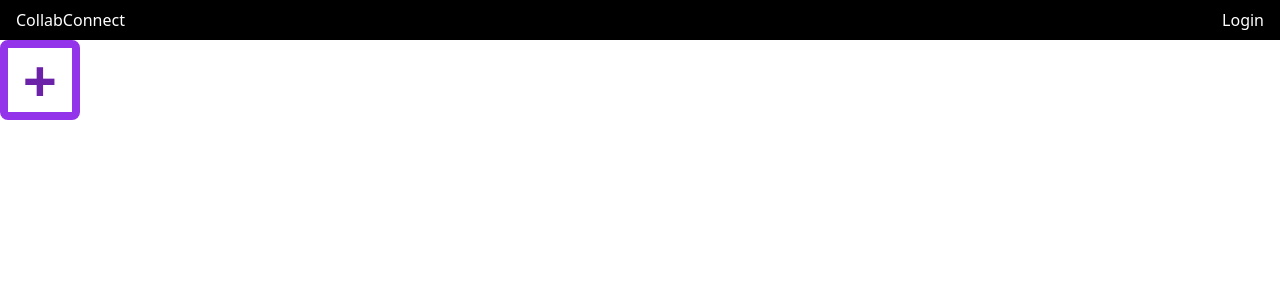
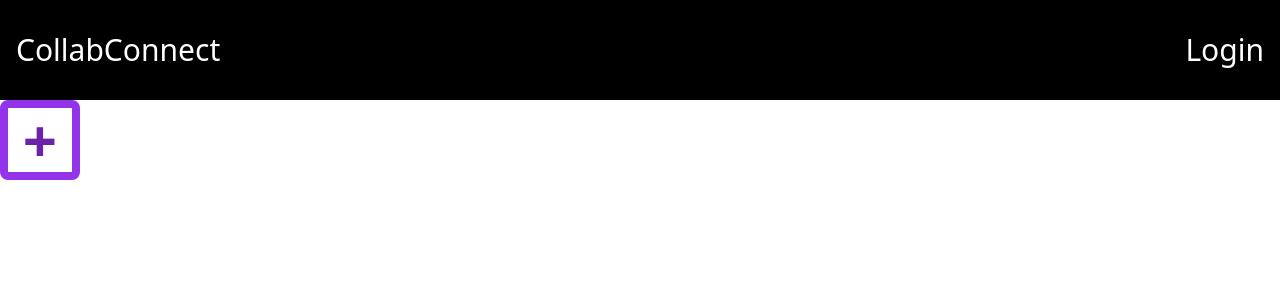
Before and after one commit to lizzy596/CollabConnectClient, a React (Vite) app: page / in a window 1280 px wide. Shown: the top 300 px of the page. Built offline with nearby package versions, Linux system fonts and the light colour scheme.

Commit message:
changed header bar length

```diff
--- a/src/Features/Header/HeaderBar.tsx
+++ b/src/Features/Header/HeaderBar.tsx
@@ -2,9 +2,9 @@ import React from 'react';
 
 const HeaderBar: React.FC = () => {
   return (
-    <nav className="bg-black flex justify-between items-center px-4 py-2">
-      <div className="text-white">CollabConnect</div>
-      <div className="text-white">Login</div>
+    <nav className="bg-black flex justify-between items-center px-4 py-8">
+      <div className="text-white text-3xl ">CollabConnect</div>
+      <div className="text-white text-3xl border-white-300 border-1">Login</div>
     </nav>
   );
 };
```
